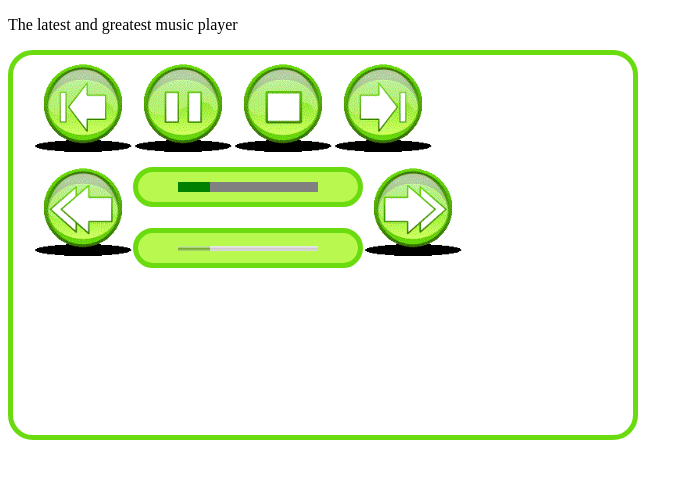
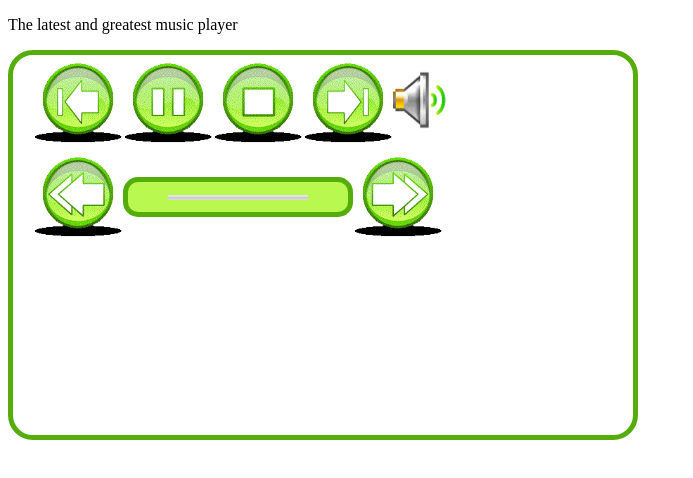
Before and after one commit to WepoRama/uPlay, a plain HTML site: page index.html in a window 1280 px wide. Shown: the whole page, without its empty margins (0-693 px from the left). Drawn offline with nearby package versions, Linux system fonts and the light colour scheme.

Commit message:
progress bar og volume icon

```diff
--- a/index.html
+++ b/index.html
@@ -24,9 +24,11 @@
 
               // Note: this version assumes a JavaScript array of songs, but
               // the other approach is also acceptable
-              var playlist = ["playList/demo1.mp3","playList/demo3.mp3", "playList/demo4.mp3"];
+              var playlist = ["playList/demo3.mp3", "playList/demo4.mp3","playList/demo1.mp3",];
               var options = {
-                autoPlay: true
+                autoPlay: true,
+                audioVolume: 0.2, //To ser the volume (scale 0.0 to 1.0)
+                errorMsg: "Sorry"
               };
 
               $("#thePlayer").uPlayer( playlist, options );
--- a/uPlayer.js
+++ b/uPlayer.js
@@ -14,7 +14,7 @@
 			var defaultOptions = {
 				// more options is better than fewer
 				autoPlay: true,
-				defaultVolume: 80,
+				audioVolume: 0.5,
 				errorMsg: "Unskyld men sangen kan ikke blive loaded"
 			};
 
@@ -31,17 +31,16 @@
 				"<img class='button' id='player_play' src='image/player_pause.gif'>" +
 				"<img class='button' id='player_stop' src='image/player_stop.gif'>" +
 				"<img class='button' id='player_end' src='image/player_end.gif'>" +
+				"<img class='button' id='player_volume' src='image/volume_medium.gif'>" +
 				"</div>" +
 				"<div>" +
 				"<img class='button' id='player_rew' src='image/player_rew.gif'>" +
 				"<span>" +
-				"<progress class='progress' id='player_progress' value='23' min='0' max='100'></meter>" +
+				"<meter class='progress' id='player_progress' value='23' min='0' max='100'></meter>" +
 				"</span>" +
 				"<img class='button' id='player_fwd' src='image/player_fwd.gif'>" +
 				"</div>" +
 				"<div>" +
-				"<meter class='progress' id='player_volume' value='23' min='0' max='100'></meter>" +
-				"</div>" +
 				"<ol id='play_list'>"+
 				"</ol>" +
 				"</div>"
@@ -51,8 +50,23 @@
 			var songCount = 0;
 			player.src = playlist[songCount];
 			var isPlaying = true;
-			var playImage = "image/player_play.gif"
-			var pauseImage = "image/player_pause.gif"
+			var playImage = "image/player_play.gif";
+			var pauseImage = "image/player_pause.gif";
+			player.volume = finalOptions.audioVolume;
+			var highImage = "image/volume_high.gif";
+			var mediumImage = "image/volume_medium.gif";
+			var lowImage = "image/volume_low.gif";
+			var muteImage = "image/volume_mute.gif";
+
+			/* Progress */
+			$('#player_progress').attr('value', 0);
+			player.addEventListener("timeupdate", function(){
+				var length = player.duration;
+				var secounds = player.currentTime;
+				var progr = (secounds/length)*100;
+				$('#player_progress').val(progr);
+			})
+
 
 			$(player).bind("ended", function(){
 				songCount++;
@@ -61,21 +75,19 @@
 				};
 				playSong();
 			})
+
 			// autoPlay ef finalOpstion autoPlay er á true
-			if(Modernizr.audio == true){
+			if(Modernizr.audio === true){
 				//setja inn loadPlaylist fallið sem tekur inn listan og ol elementið
 				loadPlaylist(playlist, "#play_list");
-				if(finalOptions.autoPlay == true){
+				if(finalOptions.autoPlay === true){
 					playSong();
 				}
-
 			}
-
-			// Event handlers and functions.
 
 			/* Play / Pause button */
 			$('#player_play').click(function(){
-				if(isPlaying == true){
+				if(isPlaying === true){
 					pauseSong();
 				}
 				else{
@@ -89,20 +101,18 @@
 
 			$('#player_end').click(function(){ nextSong(); })
 
+			$('#player_volume').click(function(){ palyerVolume(); })
+
 			/* Play / pause function. */
 			function playSong(){
-				//songCount++;
-				//setTimeout(function (){
-
 				$("#player_play").attr("src", pauseImage);
 				for (var i = 0; i < playlist.length; i++) {
-						$("#song" + i ).css("color", "#69DB0E");
+					$("#song" + i ).css("color", "#54AD0B");
 				};
 				player.src = playlist[songCount];
 				$("#song" + songCount ).css("color", "#ff9f00");
 				player.play();
 				isPlaying = true;
-				//});//, player.duration); // Hér á eftir að setja breytu með sing length.
 				console.log("in the player_play function")
 			}
 
--- a/uPlayerStyle.css
+++ b/uPlayerStyle.css
@@ -7,32 +7,33 @@
 	padding-left: 20px;
 	width: 600px;
 	height: 380px;
-	border:5px solid #69db0e;
+	border:5px solid #54AD0B;
 	border-radius:25px;
 }
 .button{
-	height: 100px;
-	width: 100px;
+	cursor: pointer;
+	height: 90px;
+	width: 90px;
+}
+#player_volume{
+	position: relative;
+	top: -15px;
+	height: 60px;
+	width: 60px;
 }
 #player_progress{
 	position: relative;
-	top: -55px; /*eigum eftir að finna staðsetningu*/
-}
-#player_volume{
-	position: relative;
-	top: -35px; /*eigum eftir að finna staðsetningu*/
-	left: 100px;
-
+	top: -25px; /*eigum eftir að finna staðsetningu*/
 }
 .listElem{
 	font-size: 28px;
-	color: #69DB0E;
+	color: #54AD0B;
 }
 .progress {
 	width: 230px;
 	height: 40px;
 	background: #B9F84F;
-	border:5px solid #69DB0E;
+	border:5px solid #54AD0B;
 	padding:10px 40px;
-	border-radius: 25px;
+	border-radius: 15px;
 }
```
Also changed, not shown: image/volume_high.gif (added), image/volume_low.gif (added), image/volume_medium.gif (added), image/volume_muted.gif (added). Lines whose indentation alone changed are shown as unchanged.
